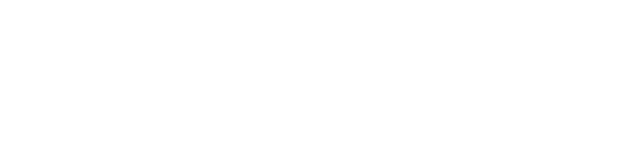
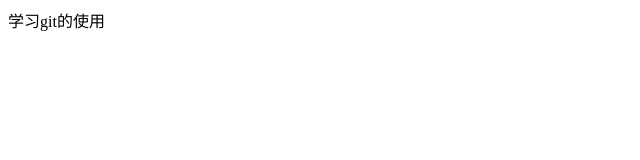
Before and after one commit to zhupingol/HTML5-23-, a plain HTML site: page index.html in a window 1280 px wide. Shown: the whole page, without its empty margins (0-640 px from the left). Drawn offline with Linux system fonts and the light colour scheme.

```diff
--- a/index.html
+++ b/index.html
@@ -7,6 +7,6 @@
     <title>Document</title>
 </head>
 <body>
-    <div></div>
+    <div>学习git的使用</div>
 </body>
 </html>
```
